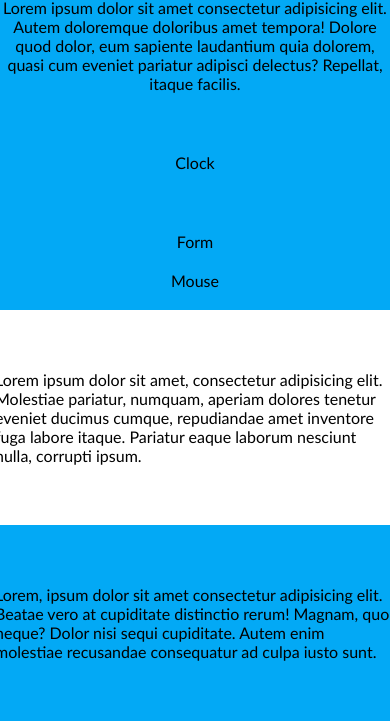
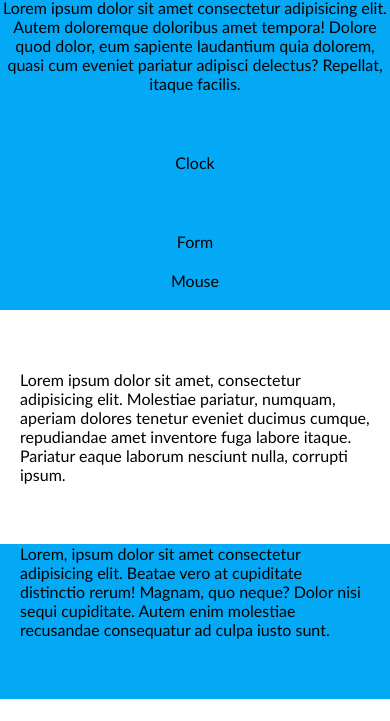
Before and after one commit to AurimasCerniauskas/9_12, a website: page index.html in a window 390 px wide. Shown: the part 323-1044 px from the top of the page. After the commit the page ends 1022 px from the top, so only its background shows below. Drawn offline with Linux system fonts and the light colour scheme.

Commit message:
pataisymai

```diff
--- a/css/base/layout.css
+++ b/css/base/layout.css
@@ -1,6 +1,5 @@
 .container{
   width: 100%;
-  margin: 0 calc(50% - 500px);
   padding: 60px 0;
 }
 
@@ -40,8 +39,10 @@
 
 
 @media (max-width: 440px){
-  .container{
+  .container > .row{
     width: 100%;
     margin: 0;
+    padding-left: 20px;
+    padding-right: 20px;
   }
 }
--- a/css/pages/home.css
+++ b/css/pages/home.css
@@ -9,6 +9,13 @@
 
 .hero{
   padding-bottom: 20px;
+}
+section.container.bg-main{
+  padding-bottom: 20px;
+}
+
+footer.container{
+  padding-top: 0;
 }
 
 .hero > .row-short{
```
Also changed, not shown: img/header_bg.png (added).
